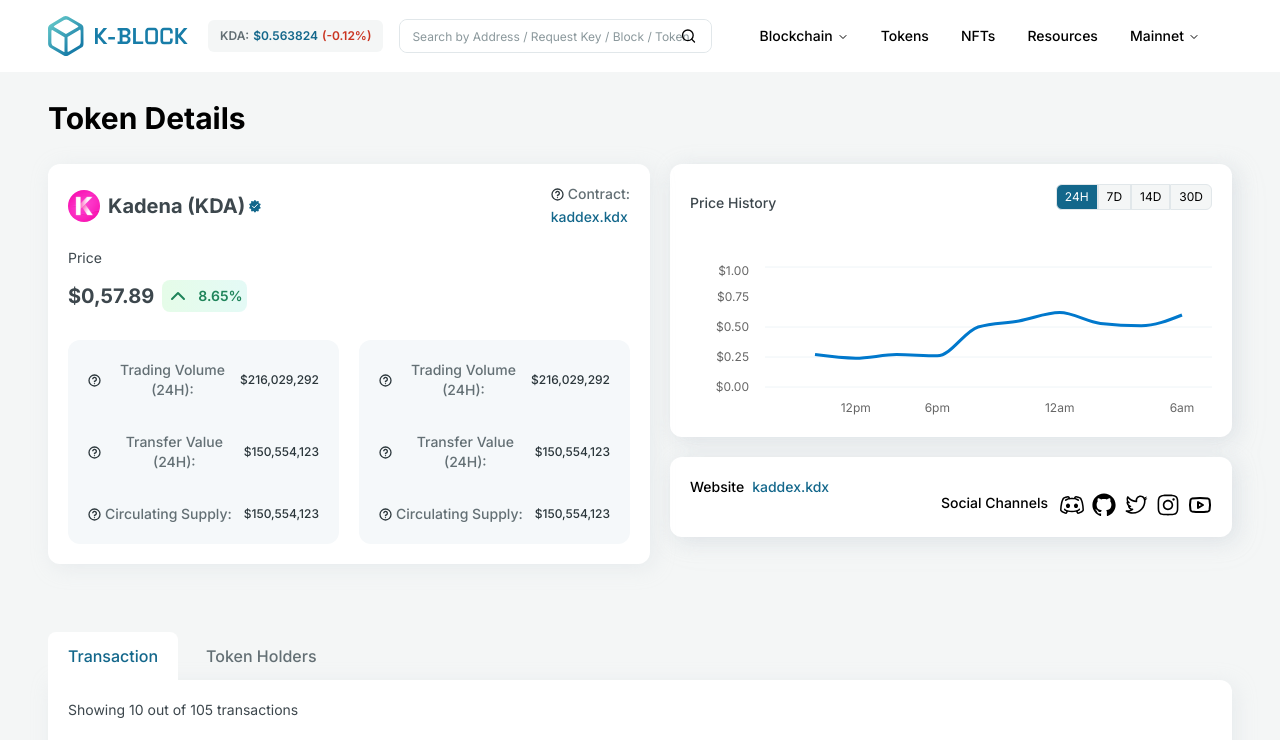
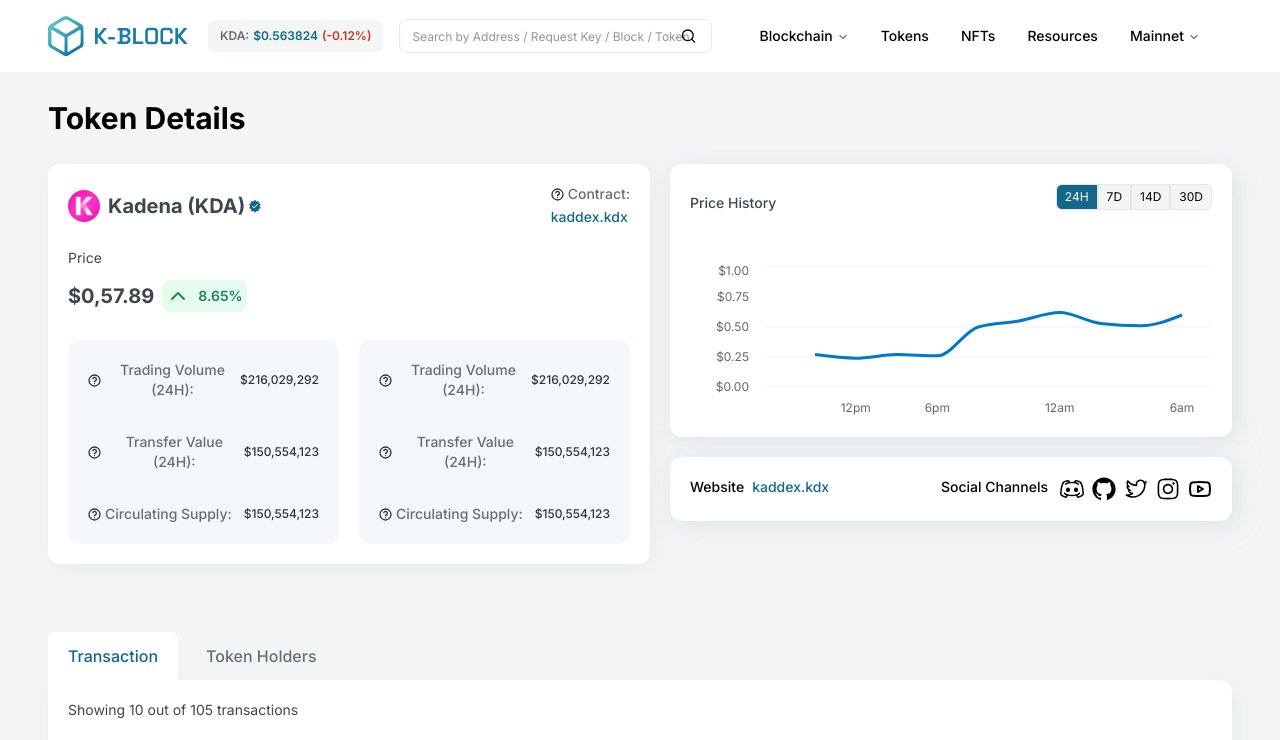
Before and after one commit to techfleetworks/k-block-app, a Next.js app: page /token-details in a window 1280 px wide. Shown: the top 740 px of the page. Built offline with nearby package versions, Linux system fonts and the light colour scheme.

Commit message:
fixed UI bug on Social Channels at Token Details page

```diff
--- a/src/components/common/token-detail/token-detail-overview/social-channels/index.jsx
+++ b/src/components/common/token-detail/token-detail-overview/social-channels/index.jsx
@@ -20,7 +20,7 @@
           kaddex.kdx
         </Link>
       </div>
-      <div className="flex md:mt-4">
+      <div className="flex md:mt-4 xl:mt-0">
         <p className="text-sm leading-5 font-medium mr-2">Social Channels</p>
         <DiscordLogoIcon width={24} height={24} className=" mx-1" />
         <GitHubLogoIcon width={24} height={24} className=" mx-1" />
```
